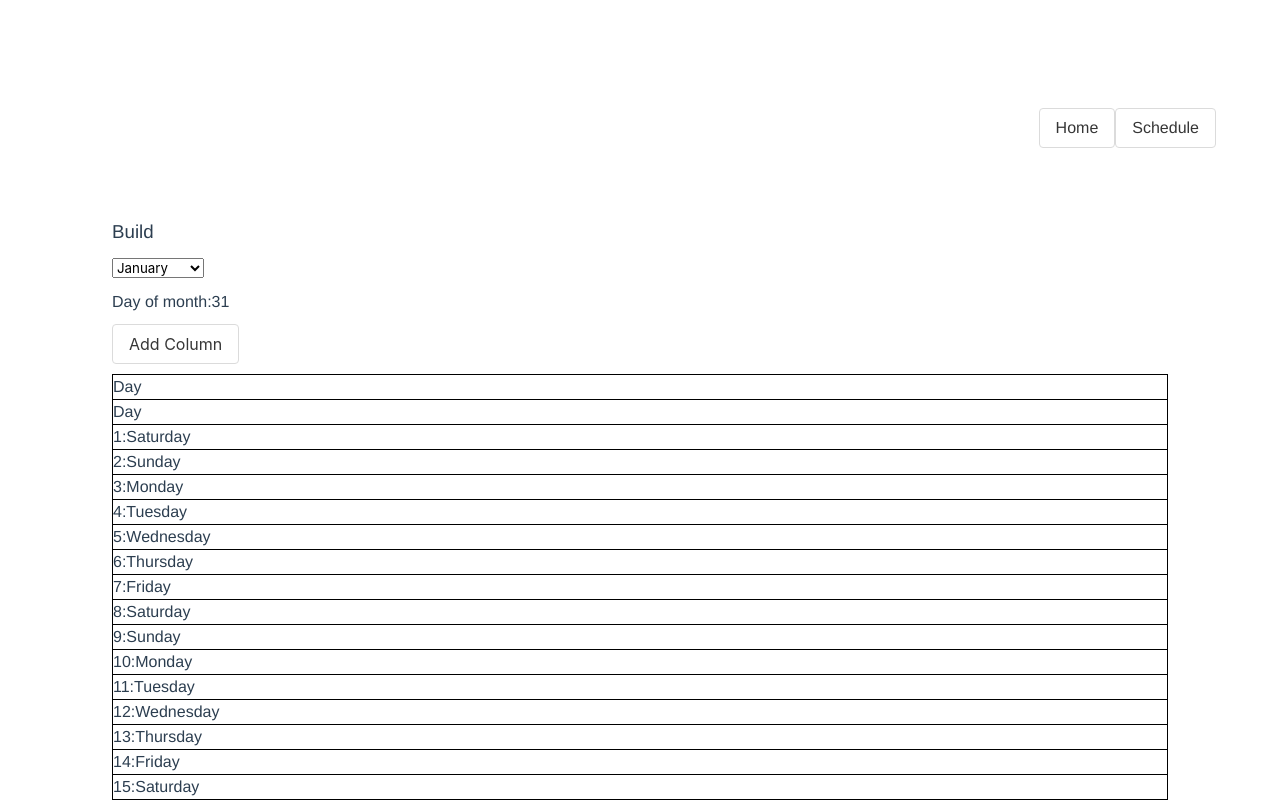
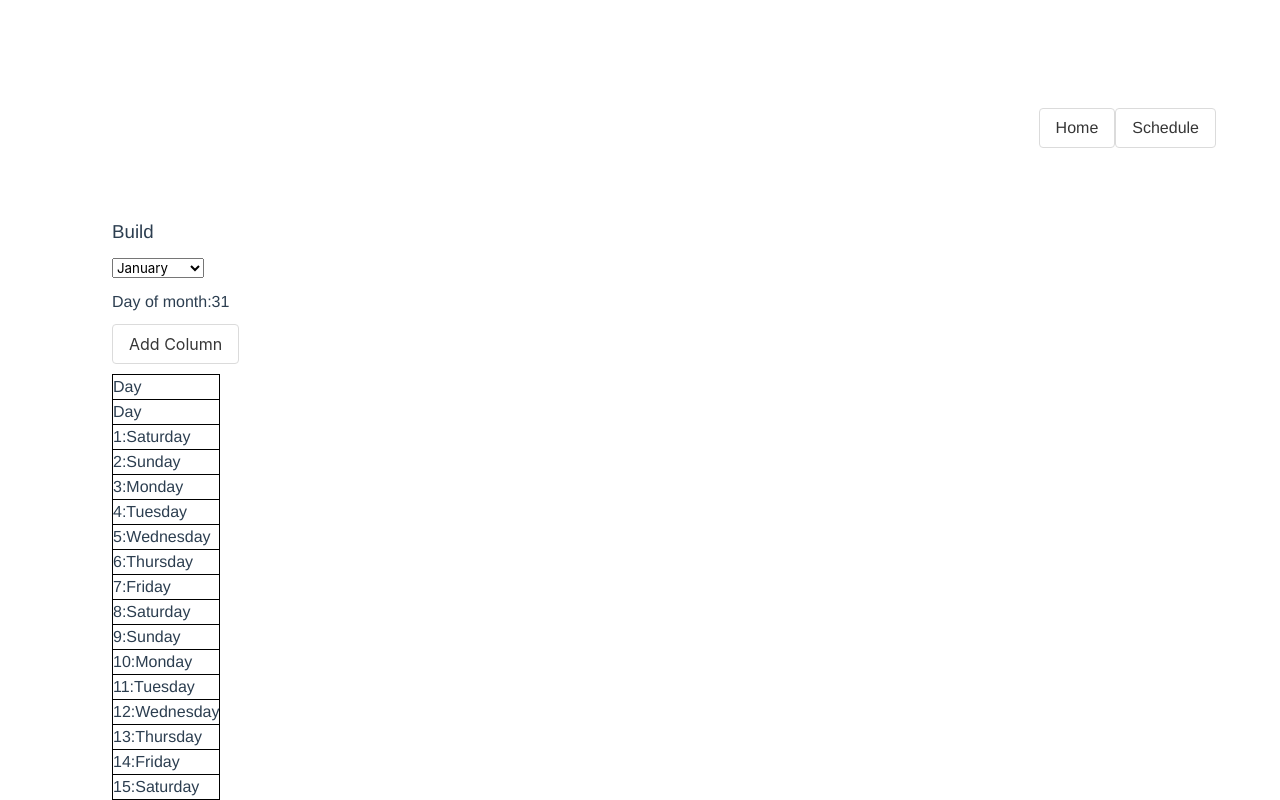
Before and after one commit to YegorMykhalechko/schedule-waiters-app, a Vue app: page /schedule in a window 1280 px wide. Shown: the top 800 px of the page. Built offline with nearby package versions, Linux system fonts and the light colour scheme; data requests are answered from the project's data file.

Commit message:
width auto

```diff
--- a/src/components/AvailabilityView.vue
+++ b/src/components/AvailabilityView.vue
@@ -31,7 +31,6 @@ import {defineComponent, ref} from "vue";
 import axios from "axios";
 import moment from "moment";
 import Datepicker from "vue3-datepicker";
-import {Post} from "@/mocks";
 
 interface availableDay {
   day: string;
--- a/src/components/ScheduleBuild.vue
+++ b/src/components/ScheduleBuild.vue
@@ -93,6 +93,6 @@ table, th, td {
 }
 
 .main-table {
-  width: 100%;
+  width: auto;
 }
 </style>
```
